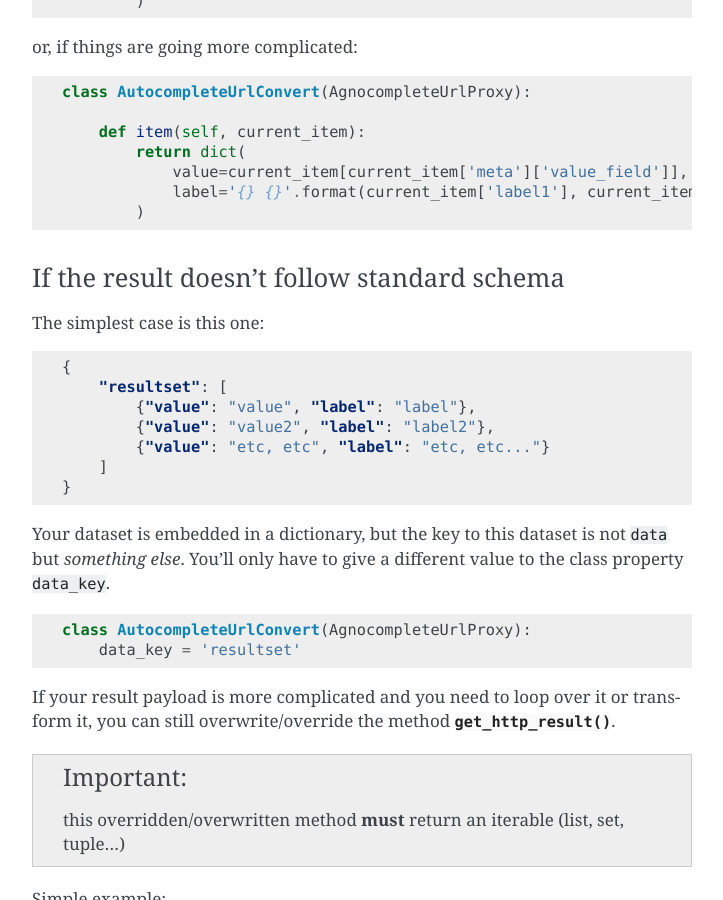
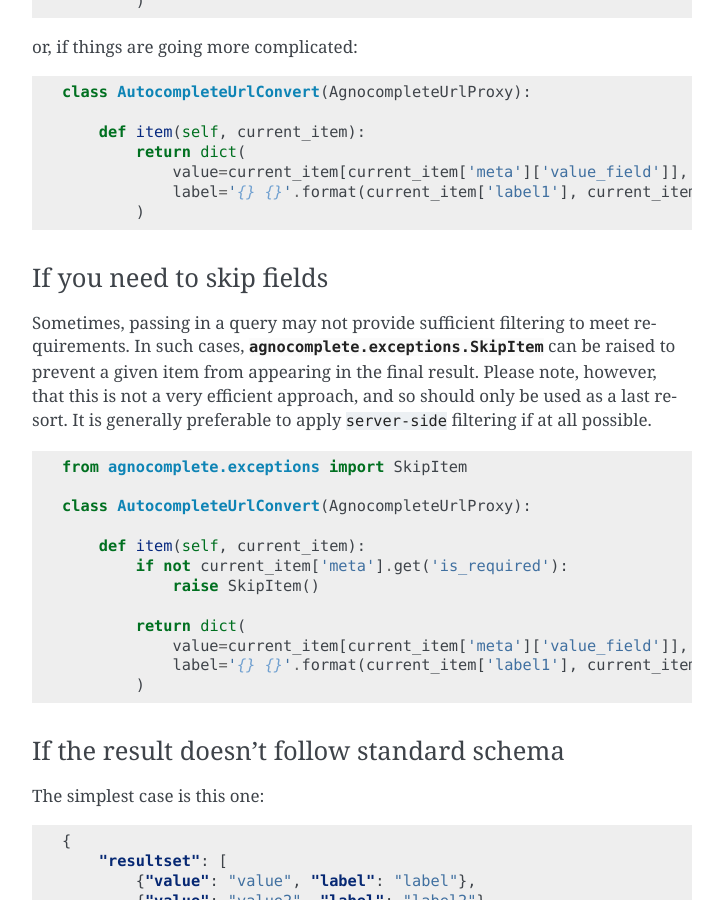
Before and after one commit to peopledoc/django-agnocomplete, a Sphinx documentation site: the page built from docs/url-proxy.rst, in a window 1280 px wide and 900 px high, scrolled down 2039 px. Shown: the whole window, without its empty margins (388-1111 px from the left). Built offline with Sphinx 7.4.7, drawn with Linux system fonts in a browser that asks for light colours; some of the changed text lies outside the part shown.

Commit message:
refs #104 Add documentation about usage

```diff
--- a/docs/url-proxy.rst
+++ b/docs/url-proxy.rst
@@ -99,6 +99,28 @@ or, if things are going more complicated:
     class AutocompleteUrlConvert(AgnocompleteUrlProxy):
 
         def item(self, current_item):
+            return dict(
+                value=current_item[current_item['meta']['value_field']],
+                label='{} {}'.format(current_item['label1'], current_item['label2']),
+            )
+
+
+If you need to skip fields
+++++++++++++++++++++++++++
+
+
+Sometimes, passing in a query may not provide sufficient filtering to meet requirements. In such cases, :class:`agnocomplete.exceptions.SkipItem` can be raised to prevent a given item from appearing in the final result. Please note, however, that this is not a very efficient approach, and so should only be used as a last resort. It is generally preferable to apply ``server-side`` filtering if at all possible.
+
+.. code-block:: python
+
+    from agnocomplete.exceptions import SkipItem
+
+    class AutocompleteUrlConvert(AgnocompleteUrlProxy):
+
+        def item(self, current_item):
+            if not current_item['meta'].get('is_required'):
+                raise SkipItem()
+
             return dict(
                 value=current_item[current_item['meta']['value_field']],
                 label='{} {}'.format(current_item['label1'], current_item['label2']),
```
